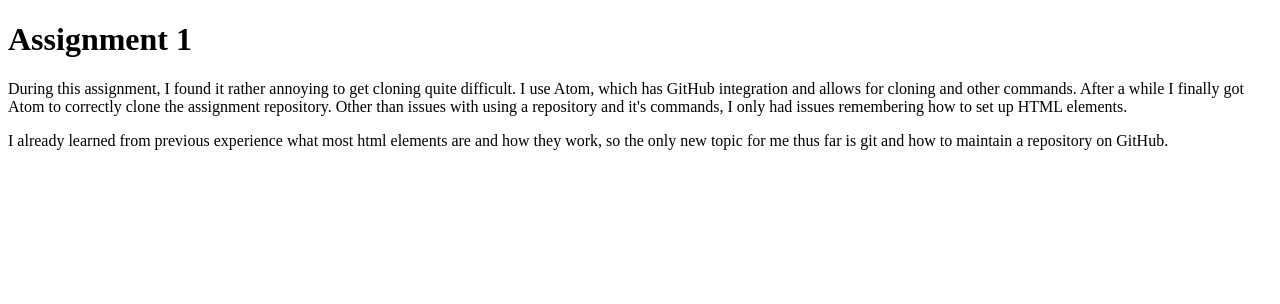
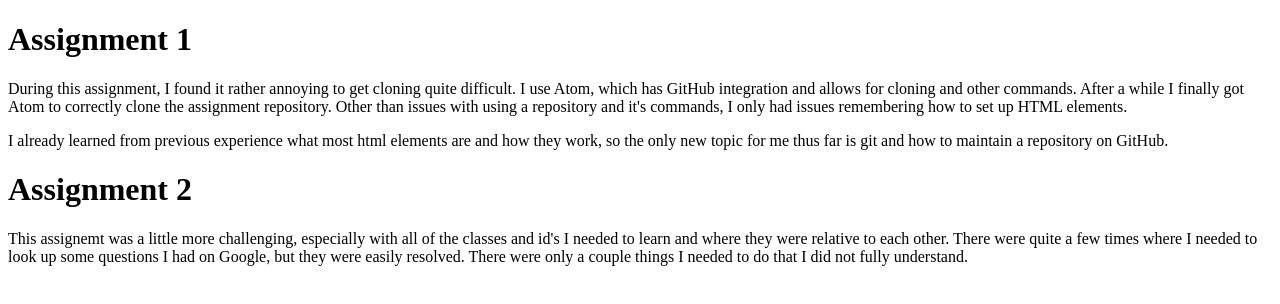
Before and after one commit to stachurr/cs290_assignment1, a plain HTML site: page blog.html in a window 1280 px wide. Drawn offline with Linux system fonts and the light colour scheme.

Commit message:
Assignment 2 blog.

```diff
--- a/blog.html
+++ b/blog.html
@@ -12,5 +12,12 @@
         I already learned from previous experience what most html elements are and how they work, so
         the only new topic for me thus far is git and how to maintain a repository on GitHub.
     </p>
+
+    <h1>Assignment 2</h2>
+    <p>
+        This assignemt was a little more challenging, especially with all of the classes and id's I
+        needed to learn and where they were relative to each other. There were quite a few times
+        where I needed to look up some questions I had on Google, but they were easily resolved.
+        There were only a couple things I needed to do that I did not fully understand.
 </body>
 </html>
```
